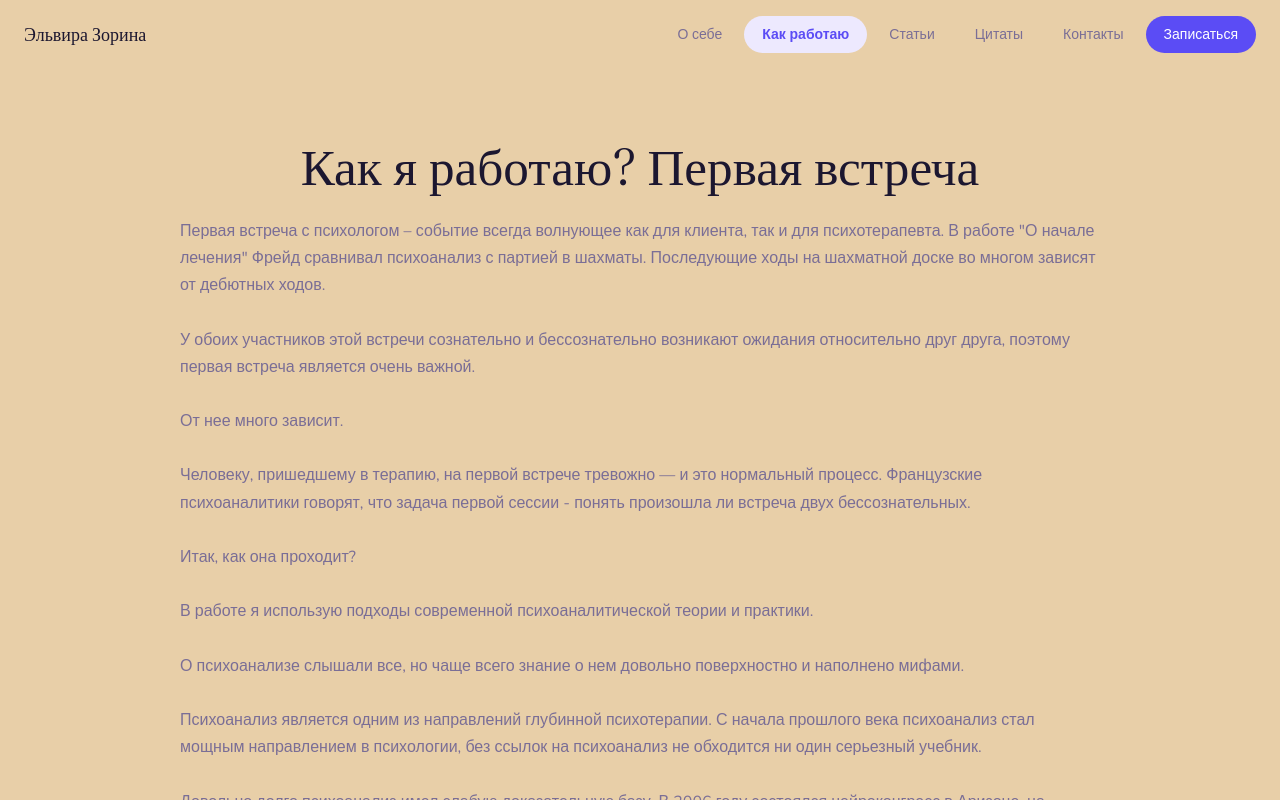
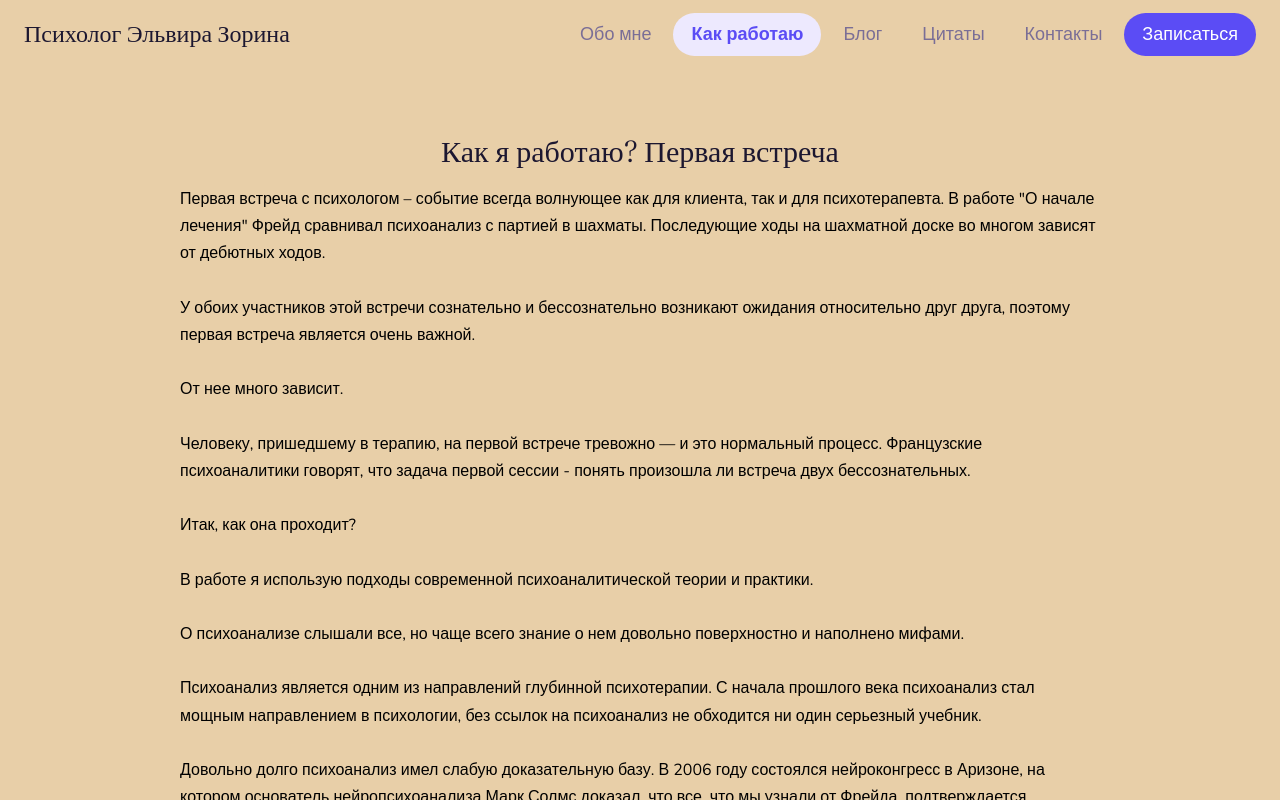
Before and after one commit to MishaZorin/psycologist-site, a React (Vite) app in the folder mother web site/: page / in a window 1280 px wide. Both pictures are taken after a click on the button "Как работаю". Shown: the top 800 px of the page. Built offline with nearby package versions, Linux system fonts and the light colour scheme.

Commit message:
fixes: new articles and new about me

```diff
--- a/mother web site/src/App.tsx
+++ b/mother web site/src/App.tsx
@@ -20,9 +20,9 @@ import quotesBack from './assets/Image-1.jpg'
 type Tab = 'about' | 'articles' | 'howIWork' | 'contacts' | 'book' | 'quotes'
 
 const TABS: { id: Tab; label: string }[] = [
-  { id: 'about', label: 'О себе' },
+  { id: 'about', label: 'Обо мне' },
   { id: 'howIWork', label: 'Как работаю' },
-  { id: 'articles', label: 'Статьи' },
+  { id: 'articles', label: 'Блог' },
   { id: 'quotes', label: 'Цитаты' },
   { id: 'contacts', label: 'Контакты' },
   { id: 'book', label: 'Записаться' },
@@ -815,7 +815,7 @@ export default function App() {
             {/* <div style={{ width: '32px', height: '32px', borderRadius: '50%', background: 'var(--primary)', display: 'flex', alignItems: 'center', justifyContent: 'center' }}>
               <span style={{ color: '#fff', fontSize: '14px', fontWeight: 700, fontFamily: 'Fraunces, serif', fontStyle: 'italic' }}>Э</span>
             </div> */}
-            <span style={{ fontFamily: 'Fraunces, serif', fontWeight: 400, fontSize: '18px', color: 'var(--fg)' }}>Эльвира Зорина</span>
+            <span style={{ fontFamily: 'Fraunces, serif', fontWeight: 400, fontSize: '24px', color: 'var(--fg)' }}>Психолог Эльвира Зорина</span>
           </button>
 
           {/* Desktop tabs */}
@@ -831,7 +831,7 @@ export default function App() {
                   cursor: 'pointer',
                   fontFamily: 'Nunito, sans-serif',
                   fontWeight: activeTab === tab.id ? 700 : 500,
-                  fontSize: '14px',
+                  fontSize: '18px',
                   background:
                     tab.id === 'book'
                       ? 'var(--primary)'
@@ -1045,13 +1045,13 @@ marginBottom: '32px',
 
         {/* Text right */}
         <div style={{ paddingTop: '12px' }}>
-          <h2 style={{ fontFamily: 'Fraunces, serif', fontWeight: 300, fontSize: '36px', margin: '0 0 8px', lineHeight: 1.2 }}>
+          {/* <h2 style={{ fontFamily: 'Fraunces, serif', fontWeight: 300, fontSize: '18px', margin: '0 0 8px', lineHeight: 1.2,textTransform: 'uppercase' }}>
             О себе
-          </h2>
-          <p style={{ color: 'var(--primary)', fontWeight: 600, fontSize: '14px', letterSpacing: '0.05em', textTransform: 'uppercase', margin: '0 0 20px' }}>
+          </h2> */}
+          <p style={{ color: 'black', fontWeight: 600, fontSize: '18px', letterSpacing: '0.05em', textTransform: 'uppercase', margin: '0 0 20px',fontFamily: 'Fraunces, serif', }}>
             Психолог · Психоаналитический терапевт
           </p>
-          <p style={{ color: 'var(--muted)', lineHeight: 1.8, fontSize: '15px', margin: '0 0 28px' }}>
+          <p style={{ color: 'black', lineHeight: 1.8, fontSize: '15px', margin: '0 0 28px' }}>
             С 2005 года работаю с людьми, которые ищут глубокого понимания себя. Опираюсь на психоаналитический подход и современные методы психотерапии. Регулярно прохожу супервизию и повышаю квалификацию.
           </p>
           <h3 style={{ fontFamily: 'Fraunces, serif', fontWeight: 400, fontSize: '18px', margin: '0 0 16px', color: 'var(--fg)' }}>
@@ -1083,7 +1083,7 @@ marginBottom: '32px',
                   alignItems: 'flex-start',
                   gap: '10px',
                   padding: '10px 14px',
-                  background: 'var(--card)',
+                  background: 'rgb(243, 230, 208)',
                   border: '1px solid var(--border)',
                   borderRadius: '10px',
                   fontSize: '13px',
@@ -1114,14 +1114,14 @@ function ArticlesSection({ onReadArticle }: { onReadArticle: (index: number) =>
     <div style={{ paddingTop: '60px' }}>
       <div style={{ marginBottom: '48px' }}>
         <h2 style={{ fontFamily: 'Fraunces, serif', fontWeight: 300, fontSize: 'clamp(32px, 4vw, 52px)', margin: '0 0 12px' }}>
-          Статьи
+          Блог
         </h2>
         <p style={{ color: 'var(--muted)', fontSize: '16px', margin: 0 }}>
           Пишу о психологии простым языком.
         </p>
       </div>
 
-      <div style={{ display: 'grid', gridTemplateColumns: 'repeat(2, 1fr)', gap: '24px' }} className="articles-grid">
+      <div style={{ display: 'grid', gridTemplateColumns: 'repeat(3, 1fr)', gap: '24px' }} className="articles-grid">
         {articles.map((a, i) => (
           <article
             key={i}
@@ -1159,6 +1159,17 @@ function ArticlesSection({ onReadArticle }: { onReadArticle: (index: number) =>
               </span> */}
               {/* <span style={{ fontSize: '12px', color: 'var(--muted)' }}>{a.time} чтения</span> */}
             </div>
+                        <img
+  src={a.img}
+  alt=""
+  style={{
+    width: '100%',
+    aspectRatio: '600 / 400',
+    objectFit: 'cover',
+    borderRadius: '12px',
+    display: 'block',
+  }}
+/>
             <h3
               style={{
                 fontFamily: 'Fraunces, serif',
@@ -1171,17 +1182,7 @@ function ArticlesSection({ onReadArticle }: { onReadArticle: (index: number) =>
             >
               {a.title}
             </h3>
-            <img
-  src={a.img}
-  alt=""
-  style={{
-    width: '100%',
-    aspectRatio: '600 / 400',
-    objectFit: 'cover',
-    borderRadius: '12px',
-    display: 'block',
-  }}
-/>
+
             {/* <p style={{ color: 'var(--muted)', fontSize: '14px', lineHeight: 1.7, margin: '0 0 24px' }}>{a.text}</p> */}
             <div style={{ display: 'flex', justifyContent: 'space-between', alignItems: 'center' }}>
 
@@ -1214,18 +1215,22 @@ function HowIWorkSection({ onBook }: { onBook: () => void }) {
     <h2 style={{
       fontFamily: 'Fraunces, serif',
       fontWeight: 300,
-      fontSize: 'clamp(32px, 4vw, 52px)',
+      fontSize: 'clamp(20px, 4vw, 30px)',
       margin: '0 0 12px',
-      textAlign: 'center'
+      textAlign: 'center',
+
     }}>
       Как я работаю? Первая встреча
     </h2>
-    <p style={{
-      color: 'var(--muted)',
+
+      <p style={{
+      color: 'black',
       fontSize: '16px',
       lineHeight: 1.7,
       margin: 0,
-      textAlign: 'left'
+      textAlign: 'left',
+
+
     }}>
       Первая встреча с психологом – событие всегда волнующее как для клиента, так и для психотерапевта.
       В работе "О начале лечения" Фрейд сравнивал психоанализ с партией в шахматы. Последующие ходы на шахматной доске во многом зависят от дебютных ходов. <br /><br />
@@ -1264,6 +1269,8 @@ function HowIWorkSection({ onBook }: { onBook: () => void }) {
 
       Прохождение своей осмысленной индивидуальной терапии порождает мою веру в аналитический
     </p>
+
+
   </div>
 
   {/* Steps - закомментировано как в оригинале */}
```
